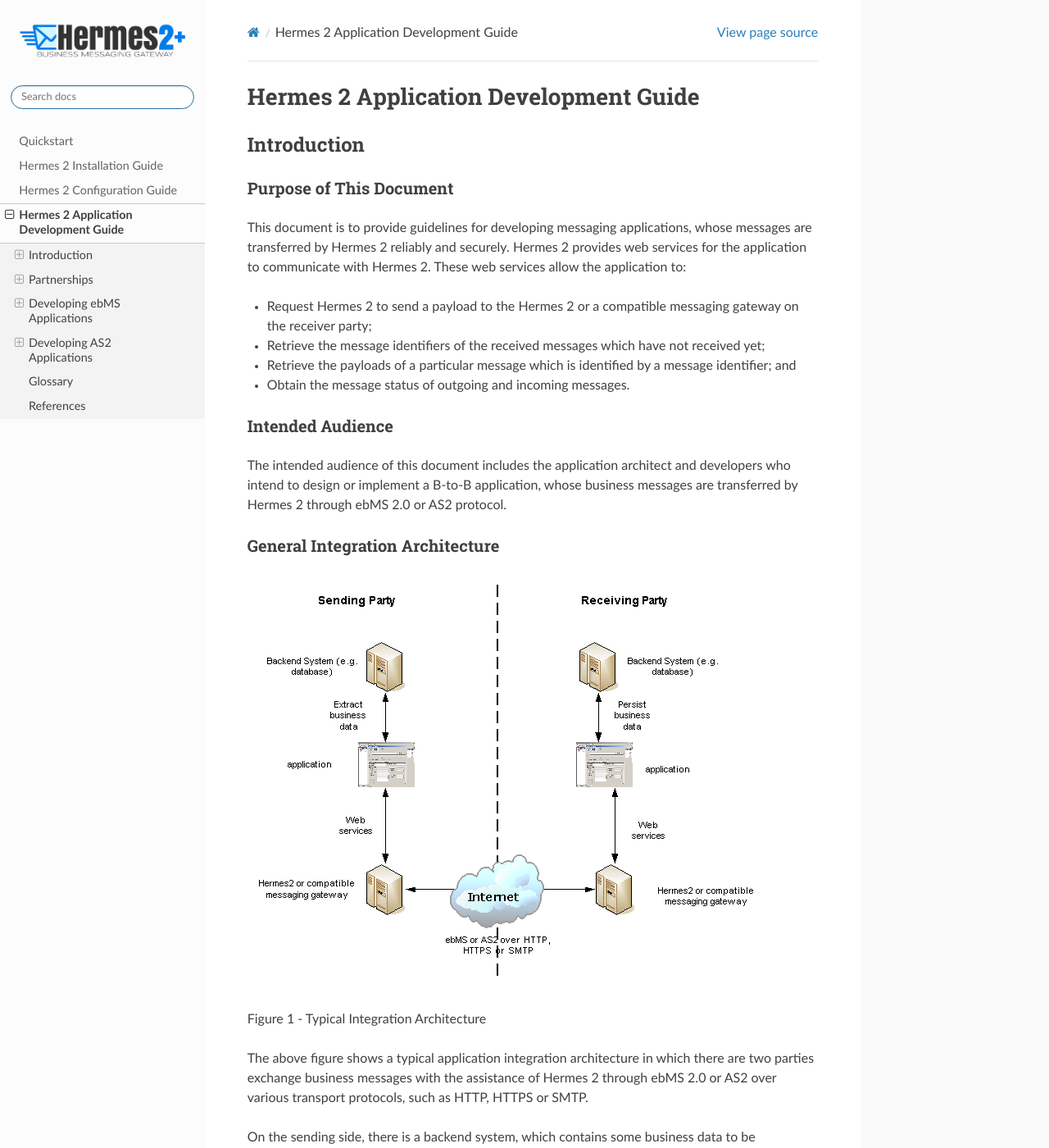
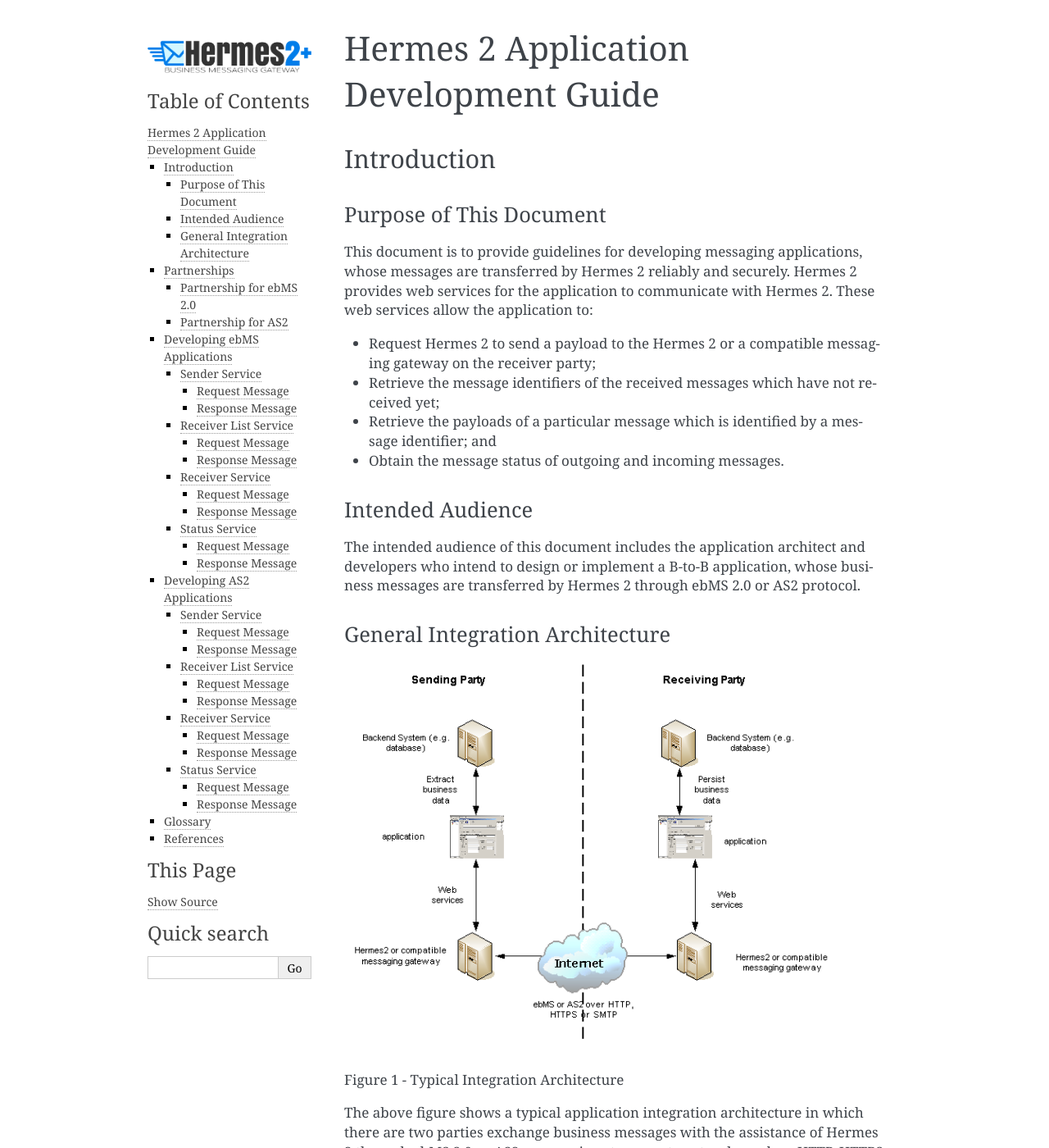
Before and after one commit to cecid/hermes-docs, a Sphinx documentation site: the page built from docs/source/application.rst, in a window 1280 px wide and 1400 px high. Shown: the whole window at 82% size. Built offline with Sphinx 7.4.7, drawn with Linux system fonts in a browser that asks for light colours; some of the changed text lies outside the part shown.

Commit message:
Reverted back to alabaster theme

```diff
--- a/docs/source/_static/css/custom.css
+++ /dev/null
@@ -1,51 +0,0 @@
-@import url("theme.css");
-
-.wy-nav-content-wrap {
-    background-color: #fafafa;
-    margin-left: 250px;
-}
-
-.wy-nav-side, .wy-side-nav-search, .wy-menu-vertical {
-    background-color: #fcfcfc;
-    width: 250px;
-}
-
-.wy-side-scroll {
-    width: 270px;
-}
-
-.wy-side-nav-search>a img.logo {
-    margin: 0;
-}
-
-.wy-menu-vertical a {
-    color: #636363;
-}
-
-.wy-menu-vertical a:hover {
-    background-color: #e0e0e0;
-    color: #404040;
-}
-
-.wy-menu-vertical li.current ul a {
-    border-right: none;
-    background-color: #f3f3f3;
-}
-
-.wy-side-nav-search {
-    background-color: transparent;
-}
-
-.wy-side-nav-search>a {
-    padding-top: 0 !important;
-    padding-bottom: 0 !important;
-}
-
-.wy-nav-content {
-    background-color: #ffffff;
-    margin: unset;
-}
-
-div.wy-menu.rst-pro {
-    display: none !important;
-}
--- a/docs/source/_templates/layout.html
+++ /dev/null
@@ -1,4 +0,0 @@
-{% extends "!layout.html" %}
-{% block extrahead %}
-    <link href="{{ pathto('_static/css/custom.css', True) }}" rel="stylesheet" type="text/css">
-{% endblock %}
--- a/docs/source/conf.py
+++ b/docs/source/conf.py
@@ -48,7 +48,7 @@
 master_doc = 'index'
 
 # General information about the project.
-project = u'Hermes Business Messaging Gateway Documentation'
+project = u'Hermes Business Messaging Gatweay Documentation'
 copyright = u'2016, CECID, HKU'
 author = u'CECID'
 
@@ -119,23 +119,16 @@
 # The theme to use for HTML and HTML Help pages.  See the documentation for
 # a list of builtin themes.
 #
-# html_theme = 'alabaster'
-html_theme = 'sphinx_rtd_theme'
+html_theme = 'alabaster'
 
 # Theme options are theme-specific and customize the look and feel of a theme
 # further.  For a list of options available for each theme, see the
 # documentation.
 #
 # html_theme_options = {}
-html_theme_options = {
-    'logo_only': True,
-    'display_version': False,
-}
 
 # Add any paths that contain custom themes here, relative to this directory.
 # html_theme_path = []
-import sphinx_rtd_theme
-html_theme_path = [sphinx_rtd_theme.get_html_theme_path()]
 
 # The name for this set of Sphinx documents.
 # "<project> v<release> documentation" by default.
@@ -431,4 +424,3 @@
 
 html_logo = '_static/images/hermes-2-plus-logo.png'
 html_favicon = '_static/images/favicon.ico'
-html_style = 'css/custom.css'
```
